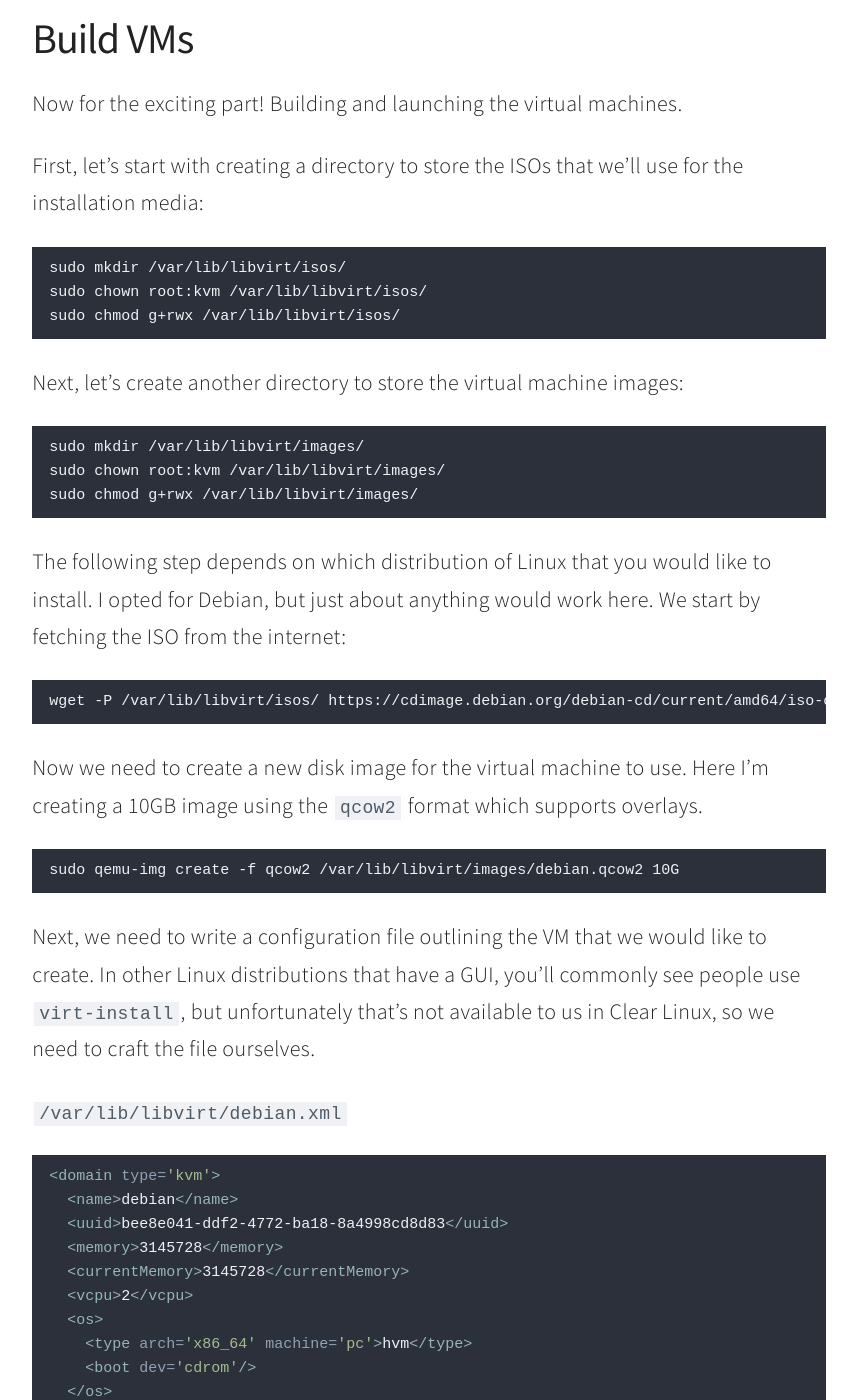
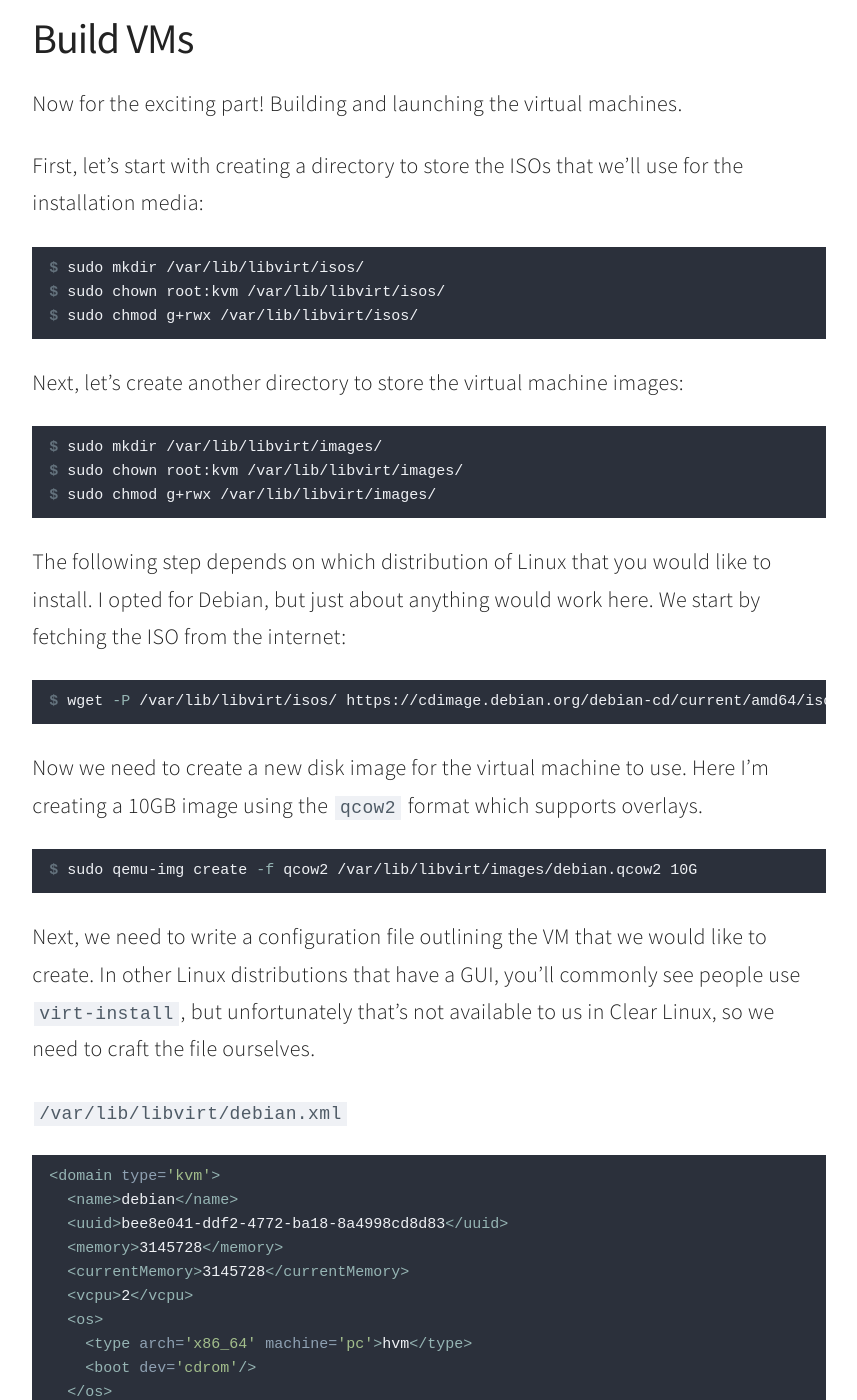
Before and after one commit to bswinnerton/blog, a Jekyll site: the page built from _posts/2017-12-22-configuring-kvm-on-clear-linux.md, in a window 1280 px wide and 1400 px high, scrolled down 4059 px. Shown: the whole window, without its empty margins (211-1068 px from the left). Built offline with Jekyll 4.4.1, drawn with Linux system fonts in a browser that asks for light colours; some of the changed text lies outside the part shown.

Commit message:
Use console syntax highlighting in old posts

````diff
--- a/_posts/2017-12-22-configuring-kvm-on-clear-linux.md
+++ b/_posts/2017-12-22-configuring-kvm-on-clear-linux.md
@@ -16,22 +16,22 @@ The first step on our adventure to getting KVM set up on a Clear Linux machine i
 
 We start by adding two "bundles": `kernel-kvm` and `kvm-host` using the `swupd` tool.
 
-```
-sudo swupd bundle-add kernel-kvm kvm-host
+```console
+$ sudo swupd bundle-add kernel-kvm kvm-host
 ```
 
 The `kernel-kvm` bundle installs a KVM-specific kernel, and the `kvm-host` bundle installs [these](https://github.com/clearlinux/clr-bundles/blob/456b8f473f8d97dc9b001026c4a8f63c5066e953/bundles/kvm-host) packages to help you get started with KVM.
 
 As part of this installation process, a new Linux group has been added: `kvm`. If you're using a user account other than `root`, we add that user to the group:
 
-```
-sudo usermod -G kvm -a brooks
+```console
+$ sudo usermod -G kvm -a brooks
 ```
 
 And finally, we need to enable the `libvirtd` service, which is the toolkit that we use to manage the virtualized hosts:
 
-```
-sudo systemctl enable libvirtd
+```console
+$ sudo systemctl enable libvirtd
 ```
 
 ## Configure the Network
@@ -40,8 +40,8 @@ In order for our virtual machines to receive IP addresses and be accessible from
 
 Clear Linux uses systemd-networkd to manage persistent network configurations. We start off by creating a directory in `/etc` that networkd will automatically check to see if there are any custom specifications on boot:
 
-```
-sudo mkdir /etc/systemd/network/
+```console
+$ sudo mkdir /etc/systemd/network/
 ```
 
 First, we create a `.netdev` file which defines the configuration of the new network device. Use your favorite editor to edit the file with the contents below:
@@ -112,30 +112,30 @@ Now for the exciting part! Building and launching the virtual machines.
 
 First, let's start with creating a directory to store the ISOs that we'll use for the installation media:
 
-```
-sudo mkdir /var/lib/libvirt/isos/
-sudo chown root:kvm /var/lib/libvirt/isos/
-sudo chmod g+rwx /var/lib/libvirt/isos/
+```console
+$ sudo mkdir /var/lib/libvirt/isos/
+$ sudo chown root:kvm /var/lib/libvirt/isos/
+$ sudo chmod g+rwx /var/lib/libvirt/isos/
 ```
 
 Next, let's create another directory to store the virtual machine images:
 
-```
-sudo mkdir /var/lib/libvirt/images/
-sudo chown root:kvm /var/lib/libvirt/images/
-sudo chmod g+rwx /var/lib/libvirt/images/
+```console
+$ sudo mkdir /var/lib/libvirt/images/
+$ sudo chown root:kvm /var/lib/libvirt/images/
+$ sudo chmod g+rwx /var/lib/libvirt/images/
 ```
 
 The following step depends on which distribution of Linux that you would like to install. I opted for Debian, but just about anything would work here. We start by fetching the ISO from the internet:
 
-```
-wget -P /var/lib/libvirt/isos/ https://cdimage.debian.org/debian-cd/current/amd64/iso-cd/debian-9.3.0-amd64-netinst.iso
+```console
+$ wget -P /var/lib/libvirt/isos/ https://cdimage.debian.org/debian-cd/current/amd64/iso-cd/debian-9.3.0-amd64-netinst.iso
 ```
 
 Now we need to create a new disk image for the virtual machine to use. Here I'm creating a 10GB image using the `qcow2` format which supports overlays.
 
-```
-sudo qemu-img create -f qcow2 /var/lib/libvirt/images/debian.qcow2 10G
+```console
+$ sudo qemu-img create -f qcow2 /var/lib/libvirt/images/debian.qcow2 10G
 ```
 
 Next, we need to write a configuration file outlining the VM that we would like to create. In other Linux distributions that have a GUI, you'll commonly see people use `virt-install`, but unfortunately that's not available to us in Clear Linux, so we need to craft the file ourselves.
@@ -192,15 +192,15 @@ If you plan on creating other VMs, you'll want to generate a different [UUID](ht
 
 Now we're ready to start the virtual machine. First, we define the virtual machine based on the XML file (which will keep the system persisted after reboots) and then we turn it on.
 
-```
-sudo virsh define /var/lib/libvirt/debian.xml
-sudo virsh start debian
+```console
+$ sudo virsh define /var/lib/libvirt/debian.xml
+$ sudo virsh start debian
 ```
 
 Finally, we can configure the machine to start automatically when the host turns on:
 
-```
-sudo virsh autostart debian
+```console
+$ sudo virsh autostart debian
 ```
 
 ## Connect to VM
@@ -209,8 +209,8 @@ In order to connect to the machine, we'll be using VNC from our own computer. In
 
 In order to see which port the guest is utilizing for KVM, we can run:
 
-```
-sudo virsh vncdisplay debian
+```console
+$ sudo virsh vncdisplay debian
 ```
 
 And we should see similar output to:
@@ -223,8 +223,8 @@ The `:0` there is significant. It implies that the machine is listening over VNC
 
 We can create a reverse SSH tunnel to the KVM host so that any requests to localhost's port `5901`, it'll actually go to the virtual machine's port `5900`:
 
-```
-ssh -L 5901:localhost:5900 -N user@kvmhost
+```console
+$ ssh -L 5901:localhost:5900 -N user@kvmhost
 ```
 
 Next, in Finder, we open up the "Connect to Server" prompt with <kbd>Command</kbd> + <kbd>k</kbd>, and type in the address to our tunneled connection : `vnc://localhost:5901`.
@@ -235,8 +235,8 @@ And voila! You should now see the installation media on your virtual machine.
 
 Once your installation is complete, you'll need to shut down the virtual machine:
 
-```
-sudo virsh shutdown debian
+```console
+$ sudo virsh shutdown debian
 ```
 
 And then adjust the XML file so that the boot device is pointed to the hard drive since we no longer need the installer.
@@ -255,8 +255,8 @@ To:
 
 And then start your machine back up with:
 
-```
-sudo virsh start debian
+```console
+$ sudo virsh start debian
 ```
 
 ## Creating a Template for Future Images
@@ -267,34 +267,34 @@ What's really neat about the `qcow2` format is that you can specify the "backing
 
 To create the base image, start by powering off your virtual machines:
 
-```
-sudo virsh stop debian
+```console
+$ sudo virsh stop debian
 ```
 
 And then rename the debian image to something that implies it's template:
 
-```
-sudo mv /var/lib/libvirtd/images/debian.qcow2 /var/lib/libvirtd/images/template.qcow2
+```console
+$ sudo mv /var/lib/libvirtd/images/debian.qcow2 /var/lib/libvirtd/images/template.qcow2
 ```
 
 And then create a new image which uses the template as a backing image:
 
-```
-qemu-img create -f qcow2 -b template.qcow2 debian.qcow2
+```console
+$ qemu-img create -f qcow2 -b template.qcow2 debian.qcow2
 ```
 
 And then start your machine:
 
-```
-sudo virsh start debian
+```console
+$ sudo virsh start debian
 ```
 
 You'll notice that the `debian.qcow2` image is quite small, that's because it's overlayed on top of the template.
 
 If you wanted to make a new virtual machine, all that you would need to do is create the new XML file (with a different UUID and MAC address), and then create a new image with the template as its base:
 
-```
-qemu-img create -f qcow2 -b template.qcow2 debian2.qcow2
+```console
+$ qemu-img create -f qcow2 -b template.qcow2 debian2.qcow2
 ```
 
 And you won't have to worry about reinstalling the OS. Oh! And `qcow2` images can be layered on top of one another!
````
Also changed, not shown: _posts/2014-07-17-installing-postgres-for-the-first-time.md (+6 -6 lines), _posts/2014-07-18-using-miniexiftool-with-paperclip.md (+20 -20 lines), _posts/2014-11-26-hasu-controller-for-hhkb.md (+11 -11 lines), _posts/2017-12-16-dynamic-dns-with-dnsimple-on-an-edgerouter.md (+5 -5 lines).
